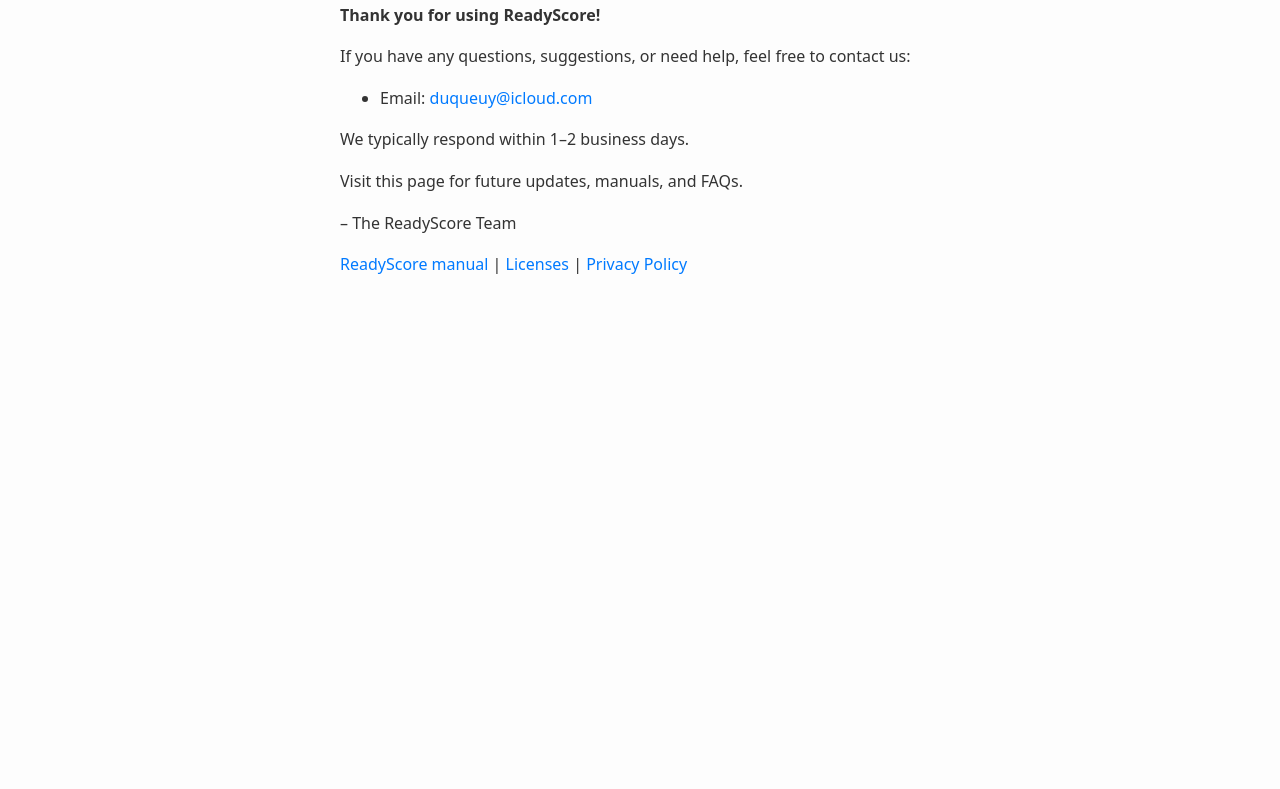
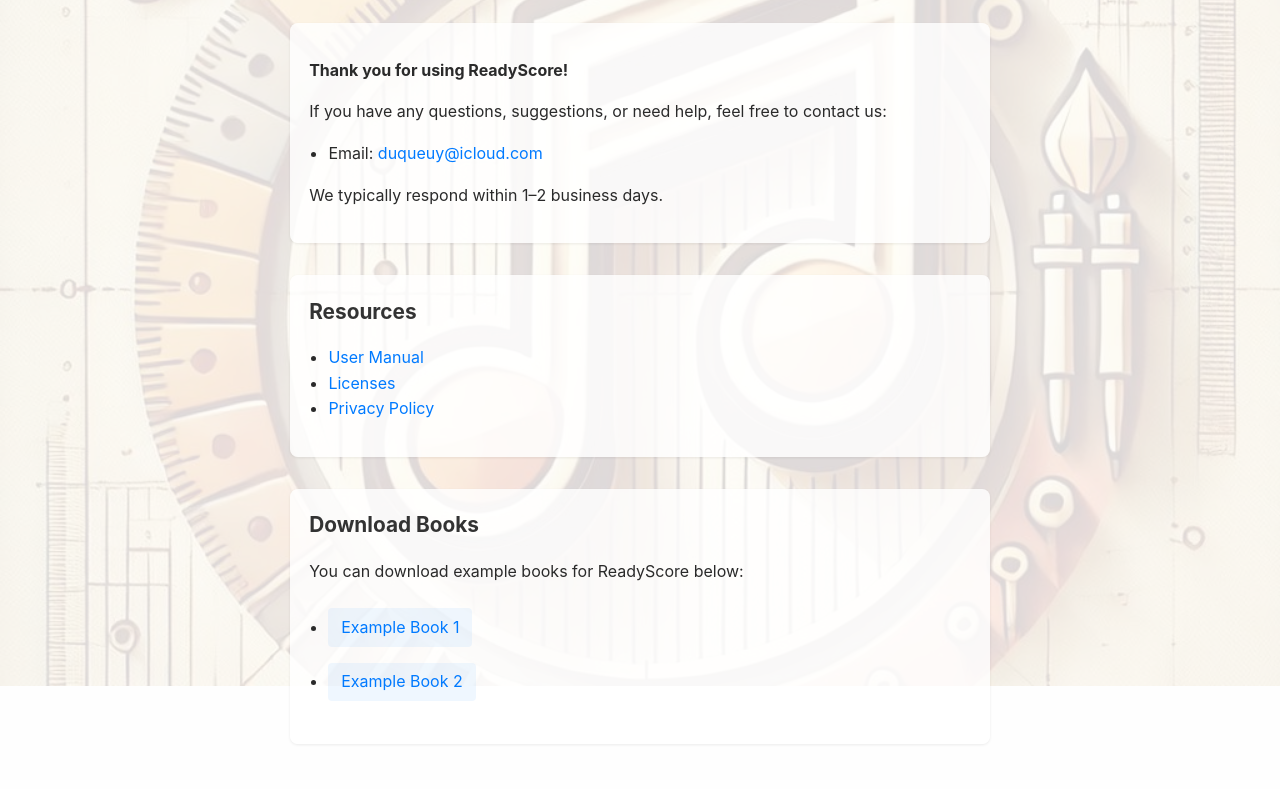
Before and after one commit to Mowglithecat/ReadyScore, a plain HTML site: page index.html in a window 1280 px wide. Shown: the part 114-903 px from the top of the page. Before the commit the page ends 800 px from the top, so only its background shows below. Drawn offline with Linux system fonts and the light colour scheme.

Commit message:
Add files via upload

```diff
--- a/index.html
+++ b/index.html
@@ -9,50 +9,107 @@
       content: "";
       position: fixed;
       top: 0; left: 0; right: 0; bottom: 0;
-    background: url('fondo.png') no-repeat center center;
-    background-size: contain;
-    opacity: 0.08; /* Adjust for visibility */
+      background: url('img/fondo.jpg') no-repeat center center;
+      background-size: cover;
+      opacity: 0.15;
       z-index: -1;
       pointer-events: none;
     }
+
     body {
-      font-family: system-ui, sans-serif;
+      font-family: -apple-system, BlinkMacSystemFont, "Segoe UI", Roboto, sans-serif;
       line-height: 1.6;
       margin: 0 auto;
-      max-width: 600px;
+      max-width: 700px;
       padding: 2rem;
-      background: #fdfdfd;
+      background: #fefefe;
+      color: #2a2a2a;
+    }
+
+    h1 {
+      font-size: 2rem;
+      margin-bottom: 0.5em;
+      color: #1a1a1a;
+    }
+
+    section {
+      margin: 2rem 0;
+      padding: 1.2rem;
+      background: #ffffffcc;
+      border-radius: 8px;
+      box-shadow: 0 1px 3px rgba(0,0,0,0.08);
+    }
+
+    h2 {
+      font-size: 1.3rem;
+      margin-top: 0;
       color: #333;
     }
-    h1 {
-      font-size: 1.8rem;
-      color: #222;
-    }
+
     a {
       color: #007aff;
       text-decoration: none;
     }
+
     a:hover {
       text-decoration: underline;
+    }
+
+    footer {
+      margin-top: 3rem;
+      font-size: 0.9rem;
+      text-align: center;
+      color: #666;
+    }
+
+    ul {
+      padding-left: 1.2em;
+    }
+
+    .downloads a {
+      display: inline-block;
+      margin: 0.5em 0;
+      padding: 0.4em 0.8em;
+      background: #007aff10;
+      border-radius: 4px;
     }
   </style>
 </head>
 <body>
+
   <h1>ReadyScore – Support</h1>
+
+  <section>
     <p><strong>Thank you for using ReadyScore!</strong></p>
     <p>If you have any questions, suggestions, or need help, feel free to contact us:</p>
     <ul>
-    <li>Email: <a href="mailto:support@readyscore.app">duqueuy@icloud.com</a></li>
+      <li>Email: <a href="mailto:duqueuy@icloud.com">duqueuy@icloud.com</a></li>
     </ul>
     <p>We typically respond within 1–2 business days.</p>
-  <p>Visit this page for future updates, manuals, and FAQs.</p>
-  <p>– The ReadyScore Team</p>
+  </section>
+
+  <section>
+    <h2>Resources</h2>
+    <ul>
+      <li><a href="manual.html">User Manual</a></li>
+      <li><a href="licenses.html">Licenses</a></li>
+      <li><a href="privacy.html">Privacy Policy</a></li>
+    </ul>
+  </section>
+
+  <section class="downloads">
+    <h2>Download Books</h2>
+    <p>You can download example books for ReadyScore below:</p>
+    <ul>
+      <li><a href="books/book1.json" download>Example Book 1</a></li>
+      <li><a href="books/book2.json" download>Example Book 2</a></li>
+      <!-- Add more links as needed -->
+    </ul>
+  </section>
+
   <footer>
-  <p>
-    <a href="manual.html">ReadyScore manual</a> |
-    <a href="licenses.html">Licenses</a> |
-    <a href="privacy.html">Privacy Policy</a>
-  </p>
+    &copy; 2025 ReadyScore · All rights reserved
   </footer>
+
 </body>
 </html>
```
Lines whose indentation alone changed are shown as unchanged.
